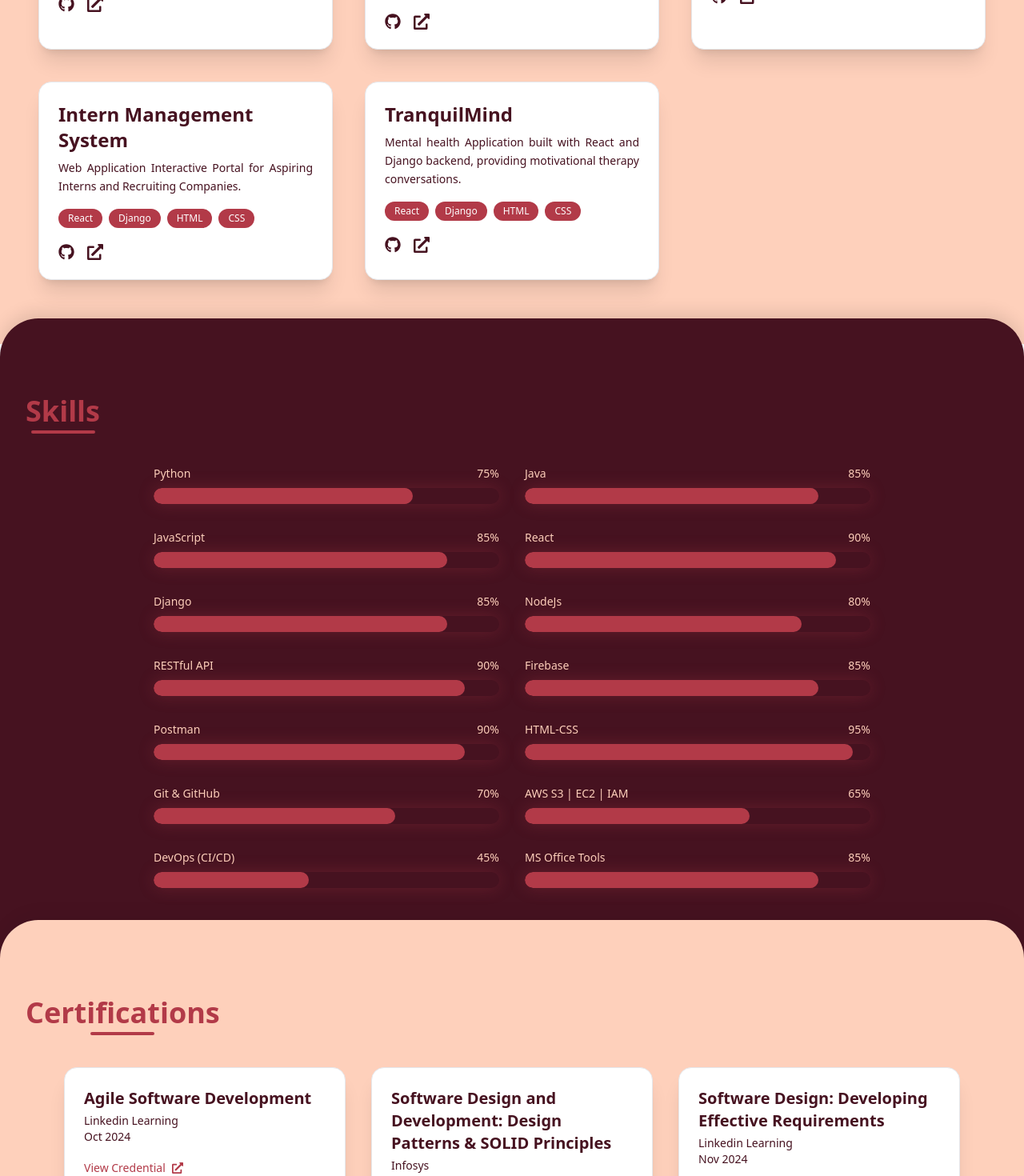
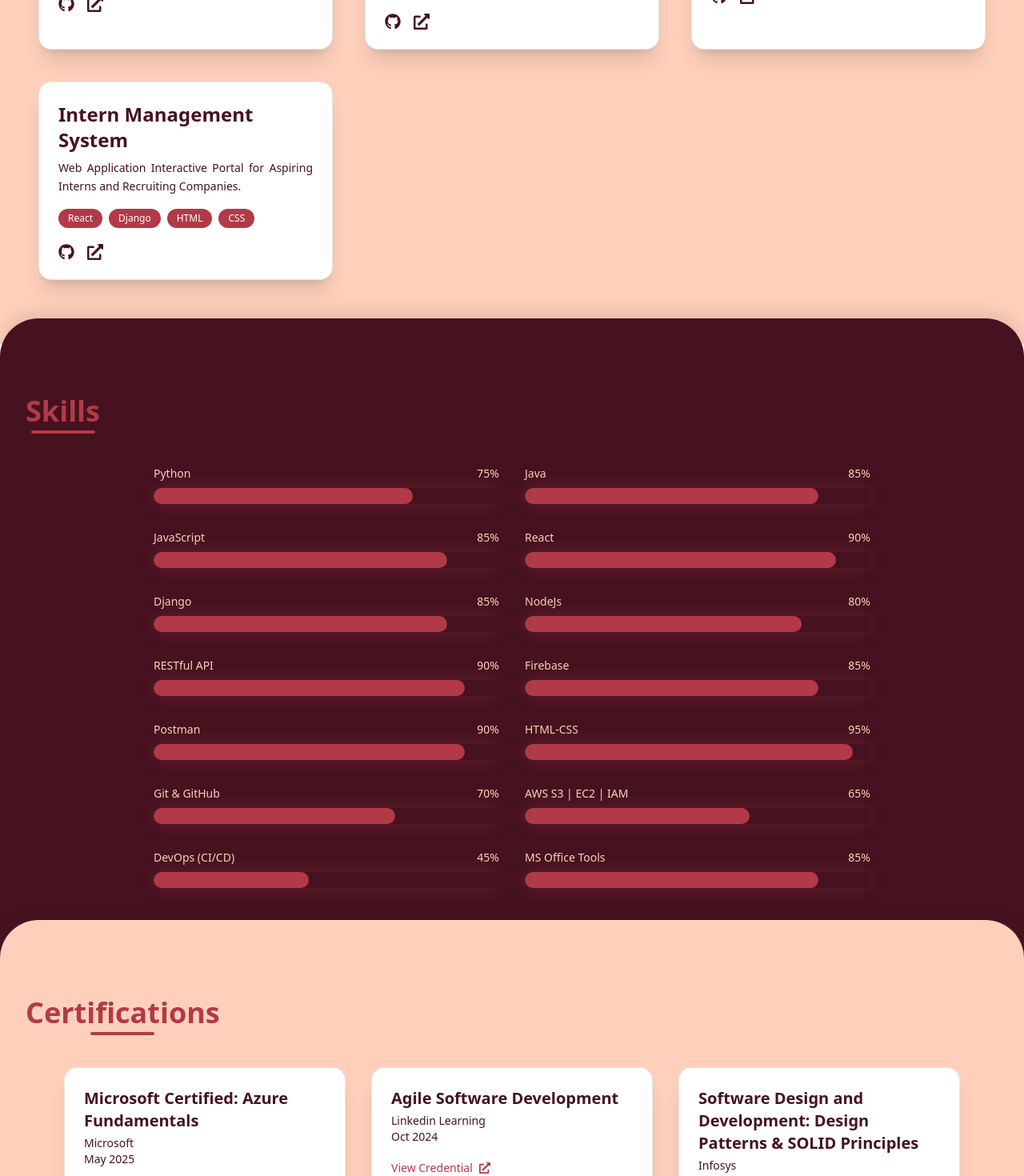
Before and after one commit to akashcodes27/Portfolio, a React (Vite) app: page / in a window 1280 px wide. Shown: the part 1960-3430 px from the top of the page at 80% size. Built offline with nearby package versions, Linux system fonts and the light colour scheme.

Commit message:
Certifications Updated

```diff
--- a/src/components/Certifications.jsx
+++ b/src/components/Certifications.jsx
@@ -2,6 +2,13 @@ import { motion } from "framer-motion";
 import { FaExternalLinkAlt } from "react-icons/fa";
 
 const certifications = [
+  {
+    title: "Microsoft Certified: Azure Fundamentals",
+    issuer: "Microsoft",
+    date: "May 2025",
+    image: "/certificates/AZ-900.jpg",  // Add this
+    link: "/certificates/AZ-900.jpg",   // Optional: same as image
+  },
   {
     title: "Agile Software Development",
     issuer: "Linkedin Learning",
--- a/src/components/Projects.jsx
+++ b/src/components/Projects.jsx
@@ -36,14 +36,7 @@ const projects = [
     live: "https://mindease.vercel.app",
   },
 
-  {
-    title: "TranquilMind",
-    description:
-      "Mental health Application built with React and Django backend, providing motivational therapy conversations.",
-    tech: ["React", "Django", "HTML", "CSS"],
-    github: "https://github.com/akashcodes27",
-    live: "https://github.com/akashcodes27",
-  },
+
 ];
 
 const Projects = () => {
```
Also changed, not shown: public/certificates/AZ-900.jpg (added).
